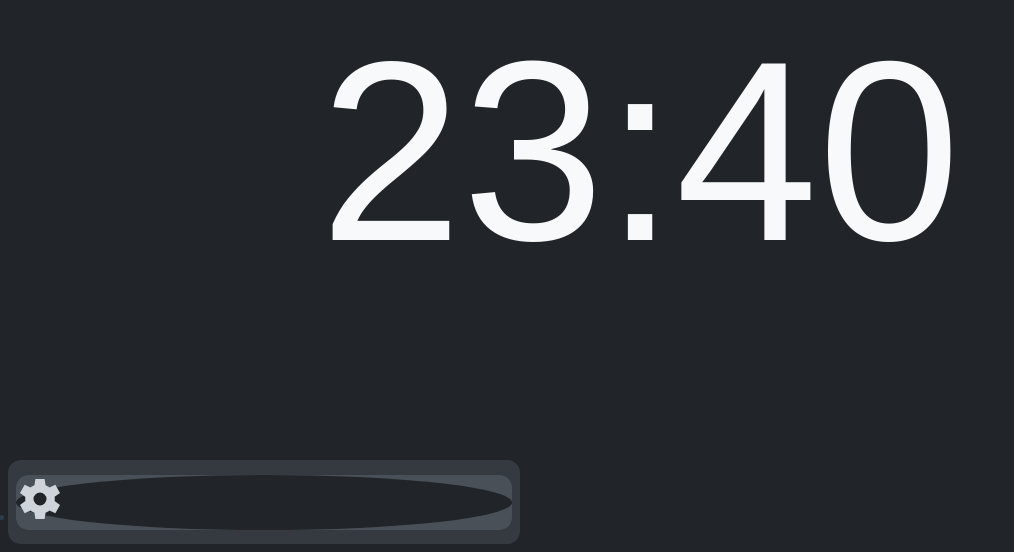
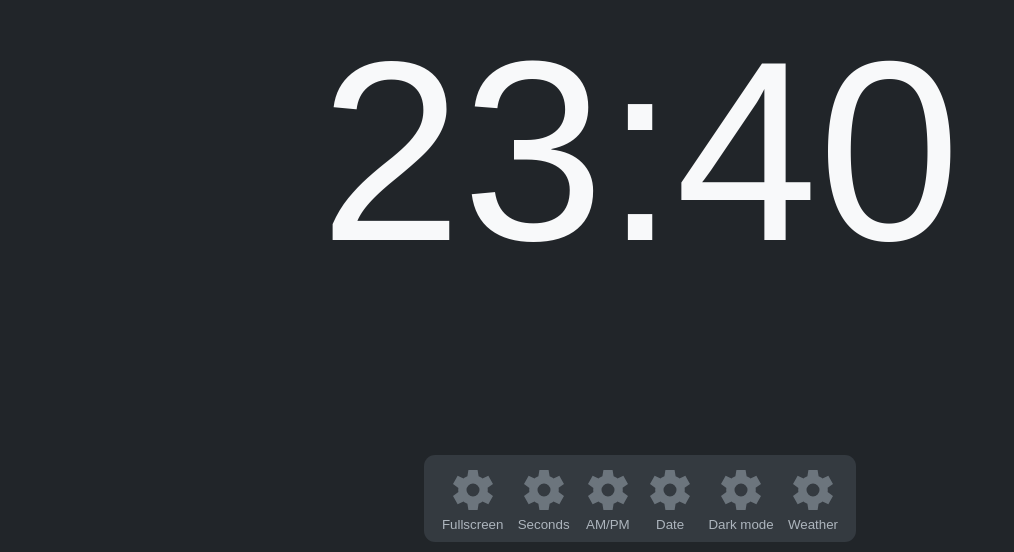
Before and after one commit to Flamz23/desk-dashboard, a Vue app: page / in a window 1280 px wide. Shown: the part 248-800 px from the top of the page, without its empty margins (0-1014 px from the left). Built offline with nearby package versions, Linux system fonts and the light colour scheme; a web font is replaced by a local one.

Commit message:
added button animations, fixed styling issues

```diff
--- a/src/components/DateComponent.vue
+++ b/src/components/DateComponent.vue
@@ -29,7 +29,6 @@ export default {
 h1 {
     font-family: 'Product Sans Light', sans-serif;
     font-size: 50rem;
-
     margin: auto;
     color: #F8F9FA;
 }
--- a/src/components/DrawOverComponent.vue
+++ b/src/components/DrawOverComponent.vue
@@ -1,58 +1,89 @@
 <template>
     <nav class="drawover-nav">
-        <ul class="setting-list">
-            <li>
-                <div class="icon-wrapper">
+        <div class="setting-list">
+            <button v-for="items in settingItems">
+                <!-- <div class="icon-wrapper"> -->
                     <IconSettings />
-                </div>
-            </li>
-        </ul>
+                <!-- </div> -->
+                <p>
+                    {{ items.desc }}
+                </p>
+            </button>
+        </div>
     </nav>
 </template>
 
-<script setup>
+<script>
 import IconSettings from './icons/IconSettings.vue';
 import IconFullscreen from './icons/IconFullscreen.vue';
+
+export default {
+  data() {
+    return {
+      settingItems: [{ desc: 'Fullscreen' }, { desc: 'Seconds' }, { desc: 'AM/PM' }, { desc: 'Date' }, { desc: 'Dark mode' }, { desc: 'Weather' }]
+    }
+  },
+
+  components: {
+    IconSettings
+  }
+}
 </script>
 
 <style>
 .drawover-nav {
     display: flex;
 
-    position: fixed;
+    position: absolute;
     bottom: 0;
     left: 0;
-    margin: 0.5rem;
+    right: 0;
+    padding: 0.6rem;
+}
 
-    width: 40%;
-    min-width: 20rem;
-    height: auto;
-    padding: 0.5rem;
+.setting-list {
+    display: flex;
+    justify-content: space-evenly;
 
-
-    border-radius: 0.8rem;
+    width: 30%;
+    min-width: 27rem;
+    margin: auto;
+    padding: 0.6rem;
+    border-radius: 0.7rem;
 
     background-color: #343A40;
 }
 
-.setting-list {
-    width: 100%;
-    padding: 0;
+.setting-list > button {
+    border: none;
+    color: #ADB5BD;
+    background-color: #343A40;
 }
 
-.setting-list > li {
-    margin: 0.4rem 0 0.4rem 0;
-    border-radius: 0.8rem;
-    background-color: #495057;
+.setting-list > button > p {
+    white-space: nowrap;
 }
+/* .drawover-nav:hover  {
+    transform: translateY(7rem);
+    transition-duration: 500ms;
+    transition-timing-function: cubic-bezier(0.4, 0, 0.2, 1);
+} */
 
 .icon-wrapper {
+    margin: auto;
+    padding: 0.2rem;
     border: none;
-    border-color: #6C757D;
     border-radius: 50%;
     background-color: #212529;
 }
+
 svg {
-    fill: #CED4DA;
+    fill: #6C757D;
+}
+
+svg:hover  {
+    transform: scale(1.1);
+    transition-duration: 500ms;
+    transition-timing-function: cubic-bezier(0.4, 0, 0.2, 1);
 }
 </style>
```
